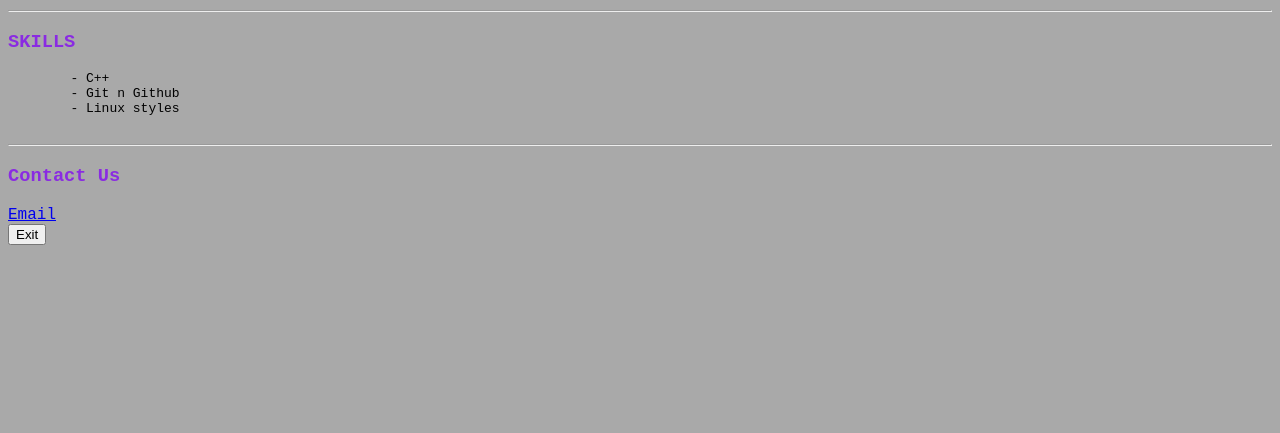
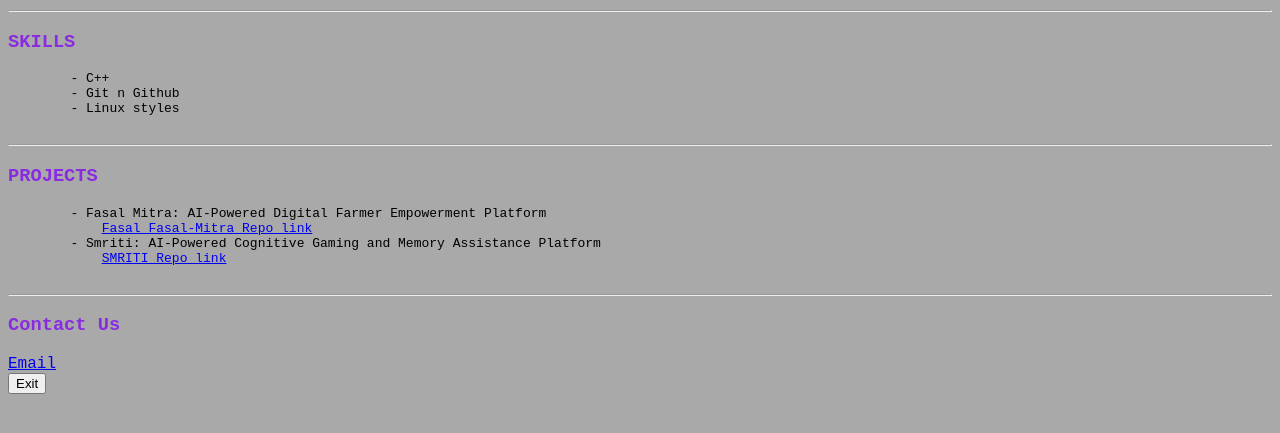
Before and after one commit to vaibhavkadwe/GitHub-practical-test, a plain HTML site: page index.html in a window 1280 px wide. Shown: the part 143-576 px from the top of the page. Drawn offline with Linux system fonts and the light colour scheme.

Commit message:
Added Projects and thier repository link in portfolio

```diff
--- a/index.html
+++ b/index.html
@@ -21,6 +21,14 @@
         - Linux styles
     </pre>
     <hr>
+    <h3>PROJECTS</h3>
+    <pre>
+        - Fasal Mitra: AI-Powered Digital Farmer Empowerment Platform
+            <a href="https://github.com/vaibhavkadwe/Fasal-Mitra">Fasal Fasal-Mitra Repo link</a>
+        - Smriti: AI-Powered Cognitive Gaming and Memory Assistance Platform
+            <a href="https://github.com/vaibhavkadwe/Smriti-SIH-Internal-Hackathon">SMRITI Repo link</a>
+    </pre>
+    <hr>
     <h3>Contact Us</h3>
     <a href="mailto:example@gmail.com">Email</a>
 
```
